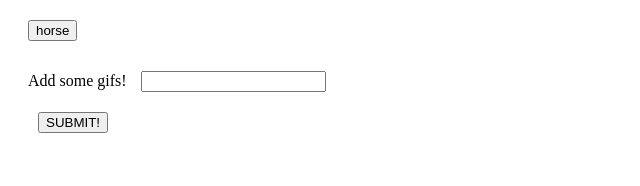
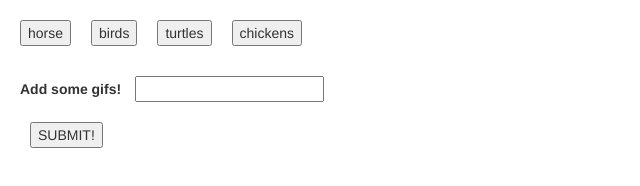
Before and after one commit to ChristopherAllen777/GifTastic, a plain HTML site: page index.html in a window 1280 px wide. Shown: the whole page, without its empty margins (0-640 px from the left). Drawn offline with nearby package versions, Linux system fonts and the light colour scheme.

Commit message:
update 052017 0433pm

```diff
--- a/assets/css/reset.css
+++ b/assets/css/reset.css
@@ -0,0 +1,48 @@
+/* http://meyerweb.com/eric/tools/css/reset/
+   v2.0 | 20110126
+   License: none (public domain)
+*/
+
+html, body, div, span, applet, object, iframe,
+h1, h2, h3, h4, h5, h6, p, blockquote, pre,
+a, abbr, acronym, address, big, cite, code,
+del, dfn, em, img, ins, kbd, q, s, samp,
+small, strike, strong, sub, sup, tt, var,
+b, u, i, center,
+dl, dt, dd, ol, ul, li,
+fieldset, form, label, legend,
+table, caption, tbody, tfoot, thead, tr, th, td,
+article, aside, canvas, details, embed,
+figure, figcaption, footer, header, hgroup,
+menu, nav, output, ruby, section, summary,
+time, mark, audio, video {
+	margin: 0;
+	padding: 0;
+	border: 0;
+	font-size: 100%;
+	font: inherit;
+	vertical-align: baseline;
+}
+/* HTML5 display-role reset for older browsers */
+article, aside, details, figcaption, figure,
+footer, header, hgroup, menu, nav, section {
+	display: block;
+}
+body {
+	line-height: 1;
+}
+ol, ul {
+	list-style: none;
+}
+blockquote, q {
+	quotes: none;
+}
+blockquote:before, blockquote:after,
+q:before, q:after {
+	content: '';
+	content: none;
+}
+table {
+	border-collapse: collapse;
+	border-spacing: 0;
+}
--- a/assets/javascript/script.js
+++ b/assets/javascript/script.js
@@ -1,6 +1,6 @@
 $(document).ready(function() {
 
-    var topics = ["horse"];
+    var topics = ["horse", "birds", "turtles", "chickens"];
 
     function buttonShow(){
         $("#display-btns").empty();
@@ -49,21 +49,6 @@ $(document).ready(function() {
         })
     }
 
-
-
-
-    // //function animate() {
-
-    //     //var loop = $(this).attr("data-state");
-    //         if (state === "still") {
-    //             $(this).attr("src", $(this).attr("data-animate"));
-    //             $(this).attr("data-state", "animate");
-    //         } else {
-    //             $(this).attr("src", $(this).attr("data-still"));
-    //             $(this).attr("data-state", "still");
-    //         }
-    // }
-
     buttonShow();
 
     // Event Handlers
--- a/index.html
+++ b/index.html
@@ -2,15 +2,18 @@
 <html lang="en">
 <head>
     <meta charset="utf-8">
+    <meta name="viewport" content="width=device-width, initial-scale=1">
     <title>Giphy</title>
 
+    <link rel="stylesheet" type="text/css" href="assets/css/reset.css">
+    <link rel="stylesheet" href="https://maxcdn.bootstrapcdn.com/bootstrap/3.3.7/css/bootstrap.min.css" integrity="sha384-BVYiiSIFeK1dGmJRAkycuHAHRg32OmUcww7on3RYdg4Va+PmSTsz/K68vbdEjh4u" crossorigin="anonymous">
     <link rel="stylesheet" type="text/css" href="assets/css/style.css">
 </head>
 
 <body>
 
-    <header>
-        <div id="display-btns"></div>
+<header>
+    <div id="display-btns"></div>
     </header>
 
 
@@ -27,6 +30,8 @@
 
     </div>
 
+
+
 <script src="https://code.jquery.com/jquery-3.1.1.min.js"></script>
 <script src="assets/javascript/script.js"></script>
 </body>
```
